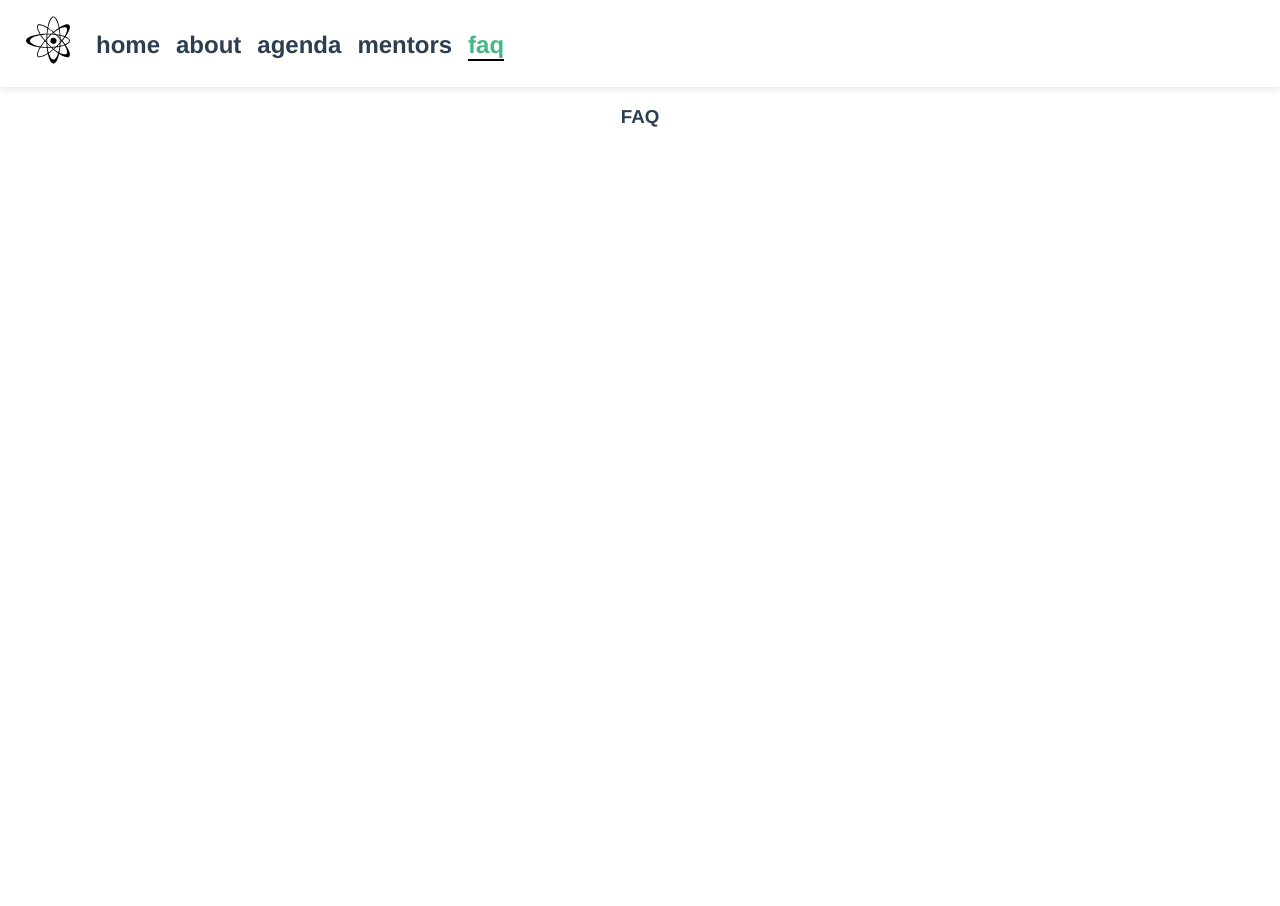
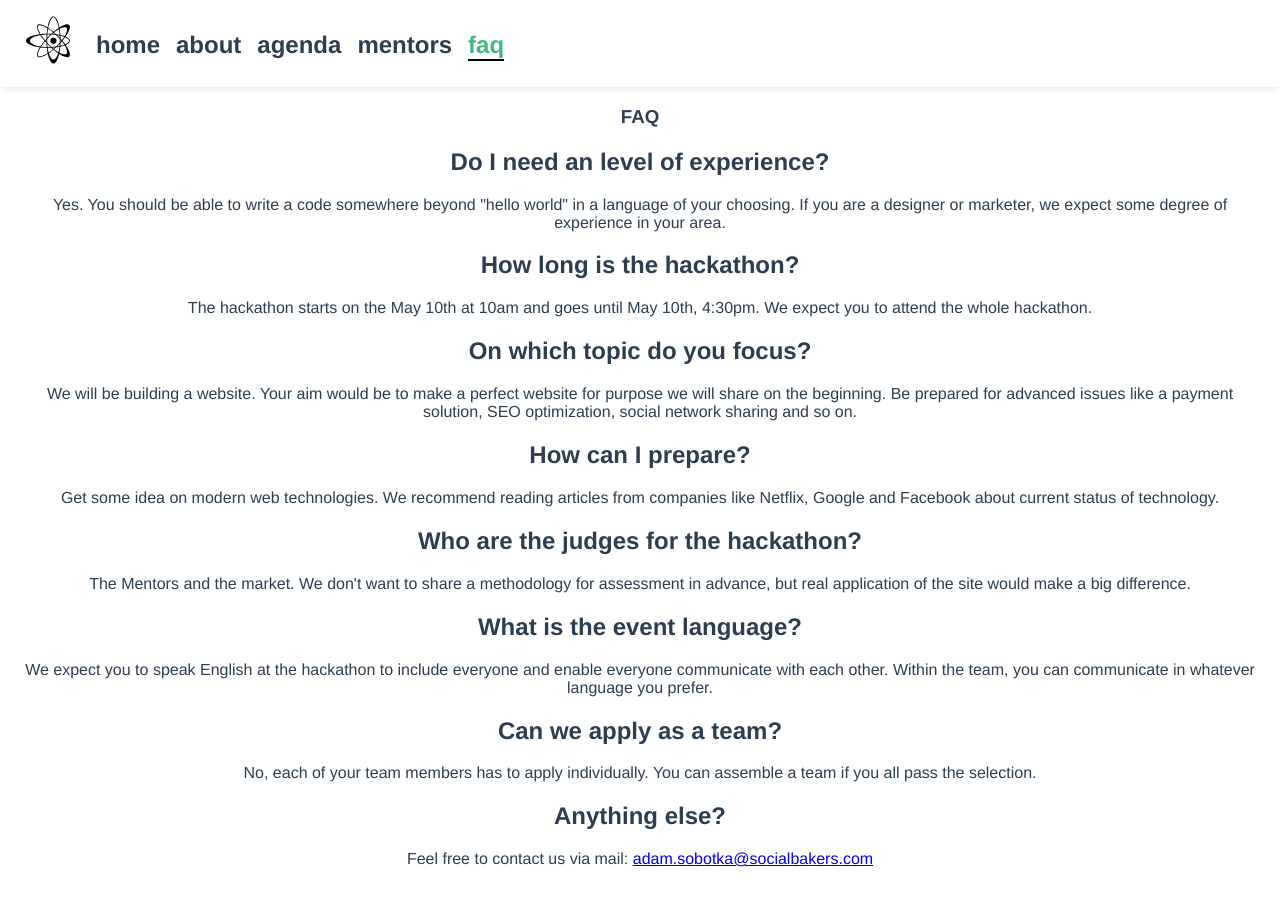
Before and after one commit to vorcigernix/vreactive, a Vue app: page /faq in a window 1280 px wide. Before the commit the page ends 800 px from the top, so only its background shows below. Built offline with nearby package versions, Linux system fonts and the light colour scheme.

Commit message:
articlez

```diff
--- a/src/views/Faq.vue
+++ b/src/views/Faq.vue
@@ -1,5 +1,18 @@
 <template>
   <div class="content">
     <h3>FAQ</h3>
+    <div v-html="compiledMarkdown"></div>
   </div>
 </template>
+<script>
+import marked from "marked";
+import faq from "!raw-loader!../../data/faq.md";
+export default {
+    computed: {
+    compiledMarkdown: function () {
+      return marked(faq, { sanitize: true })
+    }
+  },
+};
+
+</script>
--- a/src/views/Mentors.vue
+++ b/src/views/Mentors.vue
@@ -1,5 +1,18 @@
 <template>
   <div class="content">
     <h3>Mentors</h3>
+    <div v-html="compiledMarkdown"></div>
   </div>
 </template>
+<script>
+import marked from "marked";
+import mentors from "!raw-loader!../../data/mentors.md";
+export default {
+    computed: {
+    compiledMarkdown: function () {
+      return marked(mentors, { sanitize: true })
+    }
+  },
+};
+
+</script>
```
